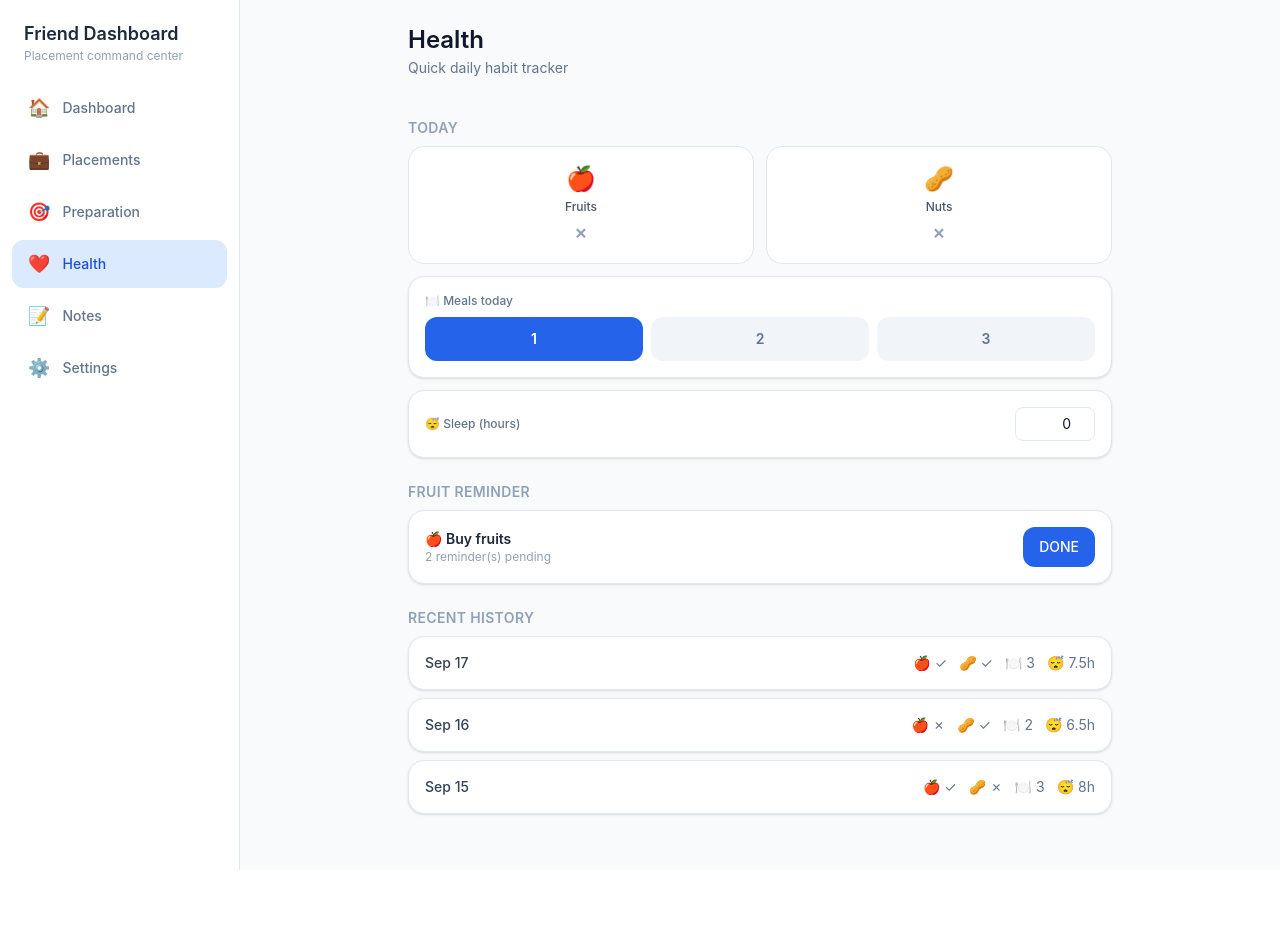
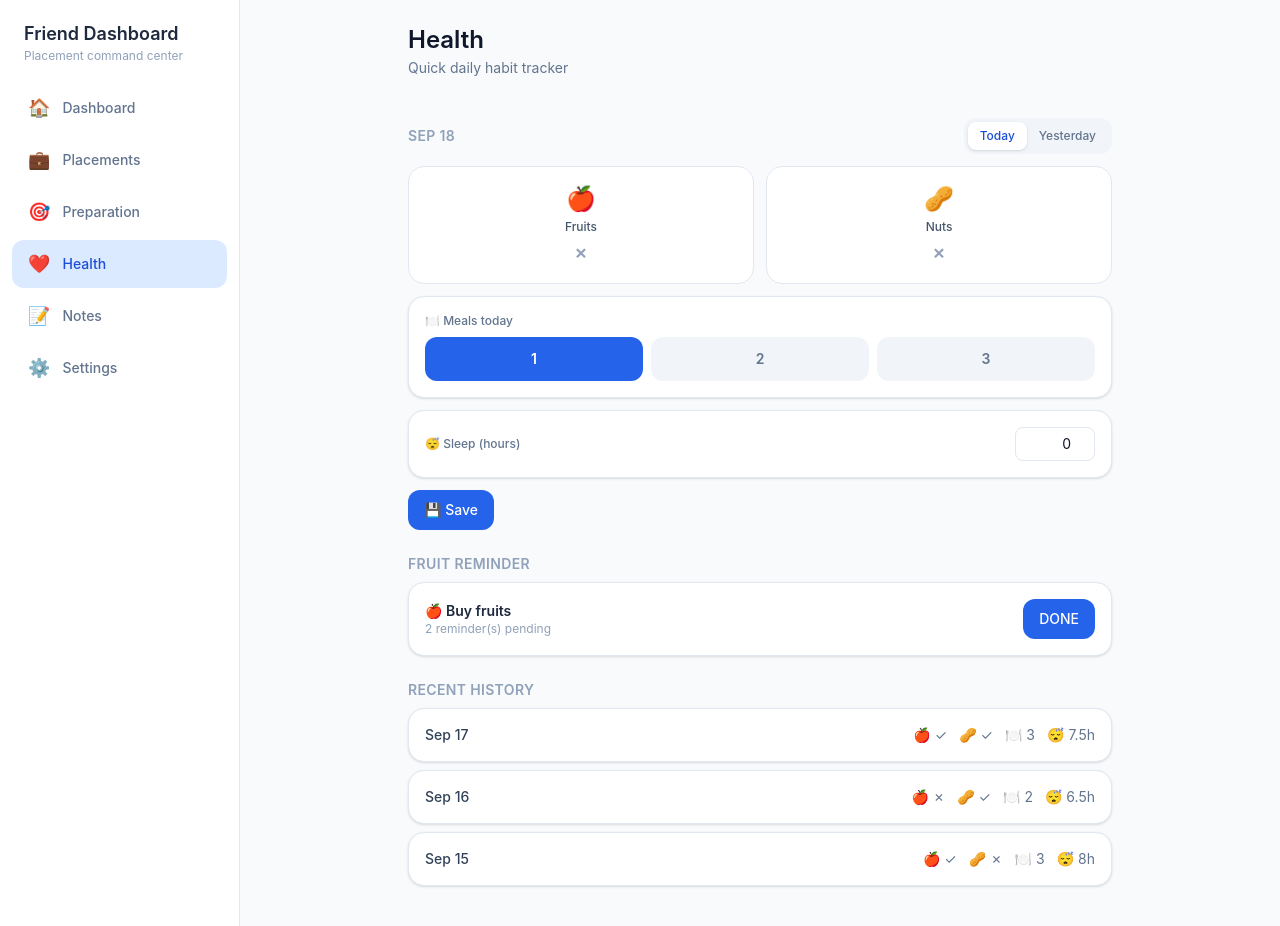
Before and after one commit to BhavaniG-aqua/harvesta-dashboard, a React (Vite) app: page /health in a window 1280 px wide. Shown: the top 926 px of the page. Before the commit the page ends 870 px from the top, so only its background shows below. Built offline with nearby package versions, Linux system fonts and the light colour scheme.

Commit message:
Health: add explicit Save button (no more auto-save on toggle) and Today/Yesterday selector so either day's log can be edited

```diff
--- /dev/null
+++ b/src/components/health/DaySelector.jsx
@@ -0,0 +1,26 @@
+// Simple Today / Yesterday toggle for the Health page, so the user can
+// correct either day's log (Section 17/18 only requires "today" but a
+// same-day correction for yesterday is a common real need).
+function DaySelector({ selected, onChange }) {
+  return (
+    <div className="inline-flex rounded-xl bg-slate-100 p-1">
+      {["today", "yesterday"].map((day) => (
+        <button
+          key={day}
+          type="button"
+          onClick={() => onChange(day)}
+          className={[
+            "rounded-lg px-3 py-1.5 text-xs font-medium capitalize transition-colors",
+            selected === day
+              ? "bg-white text-brand-700 shadow-sm"
+              : "text-slate-500 hover:text-slate-700",
+          ].join(" ")}
+        >
+          {day}
+        </button>
+      ))}
+    </div>
+  );
+}
+
+export default DaySelector;
--- a/src/hooks/useHealthData.js
+++ b/src/hooks/useHealthData.js
@@ -12,7 +12,12 @@ const DAY_NAMES = [
   "Saturday",
 ];
 
-const todayStr = () => new Date().toISOString().slice(0, 10);
+export const todayStr = () => new Date().toISOString().slice(0, 10);
+export const yesterdayStr = () => {
+  const d = new Date();
+  d.setDate(d.getDate() - 1);
+  return d.toISOString().slice(0, 10);
+};
 const todayDayName = () => DAY_NAMES[new Date().getDay()];
 
 // Persisted state hook for Health: daily food/sleep logs + fruit reminders.
@@ -57,27 +62,34 @@ export function useHealthData(settings) {
 
   const todayLog = logs.find((l) => l.date === todayStr()) || null;
 
-  const upsertTodayLog = useCallback(
-    (partial) => {
+  // Returns the log for an arbitrary date key ("YYYY-MM-DD"), or null.
+  const getLogForDate = useCallback(
+    (dateKey) => logs.find((l) => l.date === dateKey) || null,
+    [logs]
+  );
+
+  // Creates or overwrites the log for a given date key. Used by the
+  // explicit Save action on the Health page (Today/Yesterday editable).
+  const saveLogForDate = useCallback(
+    (dateKey, data) => {
       setLogs((prev) => {
-        const date = todayStr();
-        const existingIndex = prev.findIndex((l) => l.date === date);
+        const existingIndex = prev.findIndex((l) => l.date === dateKey);
         if (existingIndex === -1) {
           return [
             {
               id: `hl-${Date.now()}`,
-              date,
+              date: dateKey,
               fruits: false,
               nuts: false,
               meals: 1,
               sleepHours: 0,
-              ...partial,
+              ...data,
             },
             ...prev,
           ];
         }
         const updated = [...prev];
-        updated[existingIndex] = { ...updated[existingIndex], ...partial };
+        updated[existingIndex] = { ...updated[existingIndex], ...data };
         return updated;
       });
     },
@@ -98,7 +110,8 @@ export function useHealthData(settings) {
   return {
     logs,
     todayLog,
-    upsertTodayLog,
+    getLogForDate,
+    saveLogForDate,
     reminders,
     pendingReminders,
     markReminderDone,
--- a/src/pages/Health/index.jsx
+++ b/src/pages/Health/index.jsx
@@ -1,15 +1,53 @@
+import { useEffect, useState } from "react";
 import PageHeader from "../../components/common/PageHeader";
 import SectionTitle from "../../components/common/SectionTitle";
+import Button from "../../components/common/Button";
+import DaySelector from "../../components/health/DaySelector";
 import ToggleCheck from "../../components/health/ToggleCheck";
 import MealCountSelector from "../../components/health/MealCountSelector";
 import SleepInput from "../../components/health/SleepInput";
 import FruitReminderCard from "../../components/health/FruitReminderCard";
 import RecentHistoryList from "../../components/health/RecentHistoryList";
 import { useHealthContext } from "../../services/HealthContext";
+import { todayStr, yesterdayStr } from "../../hooks/useHealthData";
+import { formatShortDate } from "../../utils/date";
+
+const EMPTY_LOG = { fruits: false, nuts: false, meals: 1, sleepHours: 0 };
 
 function HealthPage() {
-  const { logs, todayLog, upsertTodayLog, pendingReminders, markReminderDone } =
-    useHealthContext();
+  const {
+    logs,
+    getLogForDate,
+    saveLogForDate,
+    pendingReminders,
+    markReminderDone,
+  } = useHealthContext();
+
+  const [selectedDay, setSelectedDay] = useState("today");
+  const dateKey = selectedDay === "today" ? todayStr() : yesterdayStr();
+
+  // Staged (unsaved) form state — only written to storage when Save is
+  // pressed, so toggling fruits/nuts/meals/sleep no longer auto-saves.
+  const [form, setForm] = useState(() => getLogForDate(dateKey) || EMPTY_LOG);
+  const [saved, setSaved] = useState(false);
+
+  // Re-load the staged form whenever the selected day changes.
+  useEffect(() => {
+    setForm(getLogForDate(dateKey) || EMPTY_LOG);
+    setSaved(false);
+    // eslint-disable-next-line react-hooks/exhaustive-deps
+  }, [dateKey]);
+
+  function setField(partial) {
+    setForm((prev) => ({ ...prev, ...partial }));
+    setSaved(false);
+  }
+
+  function handleSave() {
+    saveLogForDate(dateKey, form);
+    setSaved(true);
+    setTimeout(() => setSaved(false), 2000);
+  }
 
   const recentLogs = logs.slice(0, 5);
 
@@ -18,32 +56,49 @@ function HealthPage() {
       <PageHeader title="Health" subtitle="Quick daily habit tracker" />
 
       <div>
-        <SectionTitle>Today</SectionTitle>
+        <div className="mb-3 flex items-center justify-between gap-3">
+          <p className="text-sm font-semibold uppercase tracking-wide text-slate-400">
+            {formatShortDate(dateKey)}
+          </p>
+          <DaySelector selected={selectedDay} onChange={setSelectedDay} />
+        </div>
+
         <div className="flex flex-col gap-3">
           <div className="flex gap-3">
             <ToggleCheck
               label="Fruits"
               icon="🍎"
-              checked={!!todayLog?.fruits}
-              onChange={(v) => upsertTodayLog({ fruits: v })}
+              checked={!!form.fruits}
+              onChange={(v) => setField({ fruits: v })}
             />
             <ToggleCheck
               label="Nuts"
               icon="🥜"
-              checked={!!todayLog?.nuts}
-              onChange={(v) => upsertTodayLog({ nuts: v })}
+              checked={!!form.nuts}
+              onChange={(v) => setField({ nuts: v })}
             />
           </div>
 
           <MealCountSelector
-            value={todayLog?.meals ?? 1}
-            onChange={(v) => upsertTodayLog({ meals: v })}
+            value={form.meals ?? 1}
+            onChange={(v) => setField({ meals: v })}
           />
 
           <SleepInput
-            value={todayLog?.sleepHours ?? 0}
-            onChange={(v) => upsertTodayLog({ sleepHours: v })}
+            value={form.sleepHours ?? 0}
+            onChange={(v) => setField({ sleepHours: v })}
           />
+
+          <div className="flex items-center gap-3">
+            <Button onClick={handleSave} className="self-start">
+              💾 Save
+            </Button>
+            {saved ? (
+              <span className="text-xs font-medium text-emerald-600">
+                Saved ✓
+              </span>
+            ) : null}
+          </div>
         </div>
       </div>
 
```
Also changed, not shown: 1 other file (tests, documents, lock files or other folders).
